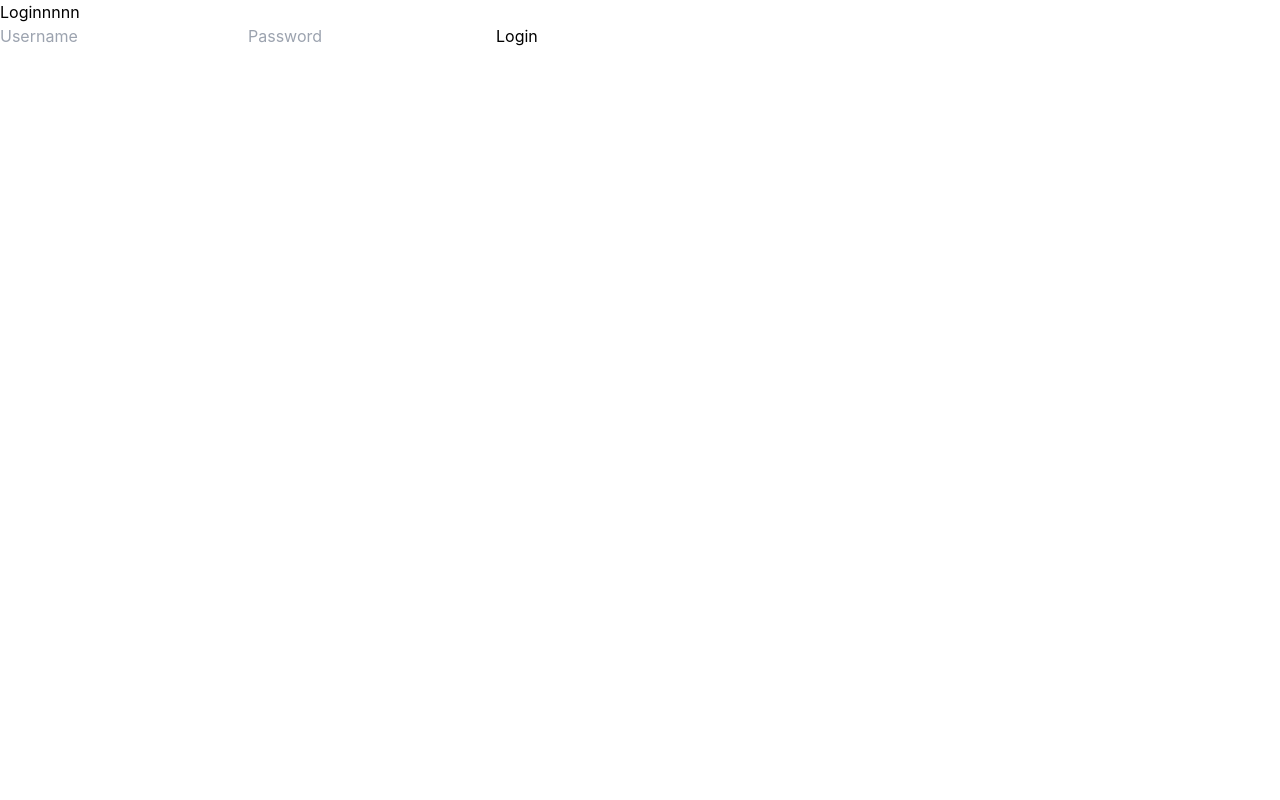
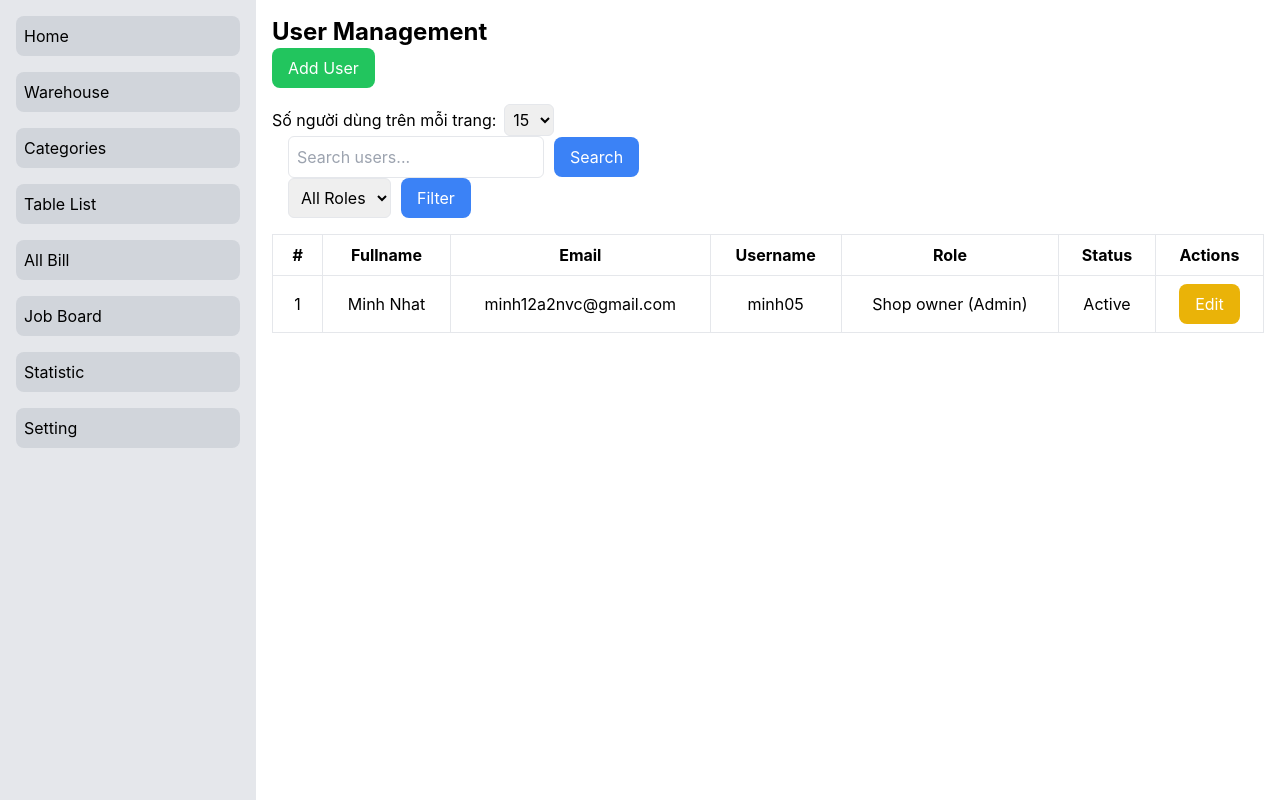
Before and after one commit to traanfnhaatjminh/CoffeeShopManagement_SDN, a React (Create React App) app in the folder coffeeshop/: page / in a window 1280 px wide. Built offline with nearby package versions, Linux system fonts and the light colour scheme.

Commit message:
update user list in shop owner
update

```diff
--- a/coffeeshop/package.json
+++ b/coffeeshop/package.json
@@ -11,6 +11,7 @@
     "react": "^18.3.1",
     "react-dom": "^18.3.1",
     "react-scripts": "5.0.1",
+    "react-table": "^7.8.0",
     "web-vitals": "^2.1.4"
   },
   "scripts": {
@@ -38,7 +39,7 @@
     ]
   },
   "devDependencies": {
-    "tailwindcss": "^3.4.12"
+    "tailwindcss": "^3.4.13"
   },
   "proxy": "http://localhost:9999"
 }
--- a/coffeeshop/src/App.js
+++ b/coffeeshop/src/App.js
@@ -1,40 +1,11 @@
 import React, { useState } from 'react';
 import axios from 'axios';
+import UserList from './page/shopowner/userlist'
 
 function App() {
-  const [username, setUsername] = useState('');
-  const [password, setPassword] = useState('');
-  const [token, setToken] = useState(null);
-
-  const handleLogin = async () => {
-    try {
-      const response = await axios.post('/login', { username, password });
-      setToken(response.data.token);
-      alert('Login successful');
-    } catch (error) {
-      alert('Login failed');
-    }
-  };
 
   return (
-    <div className="App">
-      <h1>Loginnnnn</h1>
-      <input
-        type="text"
-        placeholder="Username"
-        value={username}
-        onChange={(e) => setUsername(e.target.value)}
-      />
-      <input
-        type="password"
-        placeholder="Password"
-        value={password}
-        onChange={(e) => setPassword(e.target.value)}
-      />
-      <button onClick={handleLogin}>Login</button>
-
-      {token && <p>Token: {token}</p>}
-    </div>
+    <UserList />
   );
 }
 
--- a/coffeeshop/src/page/shopowner/index.js
+++ /dev/null
@@ -1 +0,0 @@
-// code fontend tai cac folder nayjhadkshjhasd
--- /dev/null
+++ b/coffeeshop/src/page/shopowner/userlist.js
@@ -0,0 +1,99 @@
+import React from 'react';
+
+function UserList() {
+  return (
+    <div className="flex h-screen">
+      {/* Sidebar */}
+      <Sidebar />
+
+      {/* Main Content */}
+      <div className="flex-1 p-4">
+        <UserManagement />
+      </div>
+    </div>
+  );
+}
+
+// Sidebar Component
+function Sidebar() {
+  const menuItems = ['Home', 'Warehouse', 'Categories', 'Table List', 'All Bill', 'Job Board', 'Statistic', 'Setting'];
+
+  return (
+    <div className="w-64 bg-gray-200 p-4 space-y-4">
+      {menuItems.map((item) => (
+        <button key={item} className="w-full p-2 text-left bg-gray-300 hover:bg-gray-400 rounded-lg">
+          {item}
+        </button>
+      ))}
+    </div>
+  );
+}
+
+// User Management Component
+function UserManagement() {
+  const users = [
+    { fullname: 'Minh Nhat', email: 'minh12a2nvc@gmail.com', username: 'minh05', role: 'Shop owner (Admin)', status: 'Active' }
+  ];
+
+  return (
+    <div>
+      <div className=" items-center justify-between">
+        <h1 className="text-2xl font-bold">User Management</h1>
+        <button className="bg-green-500 text-white px-4 py-2 rounded-lg">Add User</button>
+      </div>
+
+      {/* Filter Section */}
+      <div className="mt-4 items-center space-x-4">
+        <div>
+          <label>Số người dùng trên mỗi trang:</label>
+          <select className="border rounded-md ml-2 p-1">
+            <option value="15">15</option>
+            <option value="30">30</option>
+          </select>
+        </div>
+        <div>
+          <input style={{marginRight:10}} className="border rounded-md p-2 w-64" placeholder="Search users..." />
+          <button className="bg-blue-500 text-white px-4 py-2 rounded-lg">Search</button>
+        </div>
+        <div>
+          <select style={{marginRight:10}} className="border rounded-md p-2">
+            <option value="">All Roles</option>
+          </select>
+          <button className="bg-blue-500 text-white px-4 py-2 rounded-lg">Filter</button>
+        </div>
+      </div>
+
+      {/* User Table */}
+      <table className="min-w-full bg-white border mt-4">
+        <thead>
+          <tr>
+            <th className="px-4 py-2 border">#</th>
+            <th className="px-4 py-2 border">Fullname</th>
+            <th className="px-4 py-2 border">Email</th>
+            <th className="px-4 py-2 border">Username</th>
+            <th className="px-4 py-2 border">Role</th>
+            <th className="px-4 py-2 border">Status</th>
+            <th className="px-4 py-2 border">Actions</th>
+          </tr>
+        </thead>
+        <tbody>
+          {users.map((user, index) => (
+            <tr key={index} className="text-center">
+              <td className="border px-4 py-2">{index + 1}</td>
+              <td className="border px-4 py-2">{user.fullname}</td>
+              <td className="border px-4 py-2">{user.email}</td>
+              <td className="border px-4 py-2">{user.username}</td>
+              <td className="border px-4 py-2">{user.role}</td>
+              <td className="border px-4 py-2">{user.status}</td>
+              <td className="border px-4 py-2">
+                <button className="bg-yellow-500 text-white px-4 py-2 rounded-lg">Edit</button>
+              </td>
+            </tr>
+          ))}
+        </tbody>
+      </table>
+    </div>
+  );
+}
+
+export default UserList;
```
Also changed, not shown: 1 other file (tests, documents, lock files or other folders).
